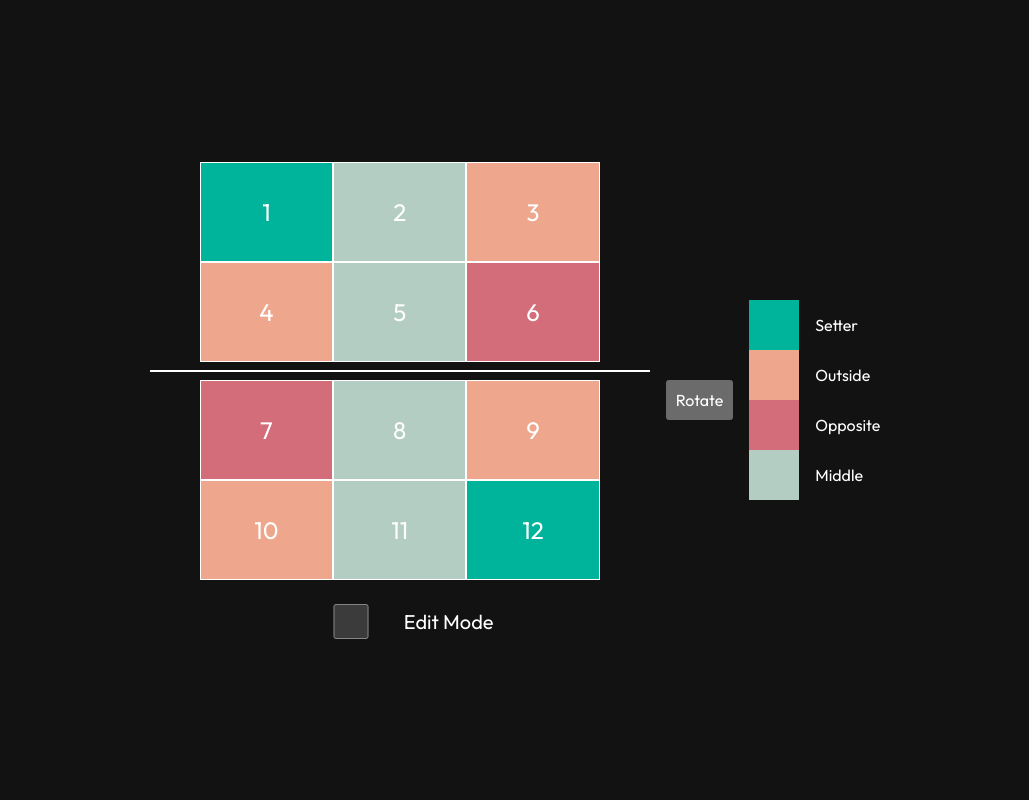
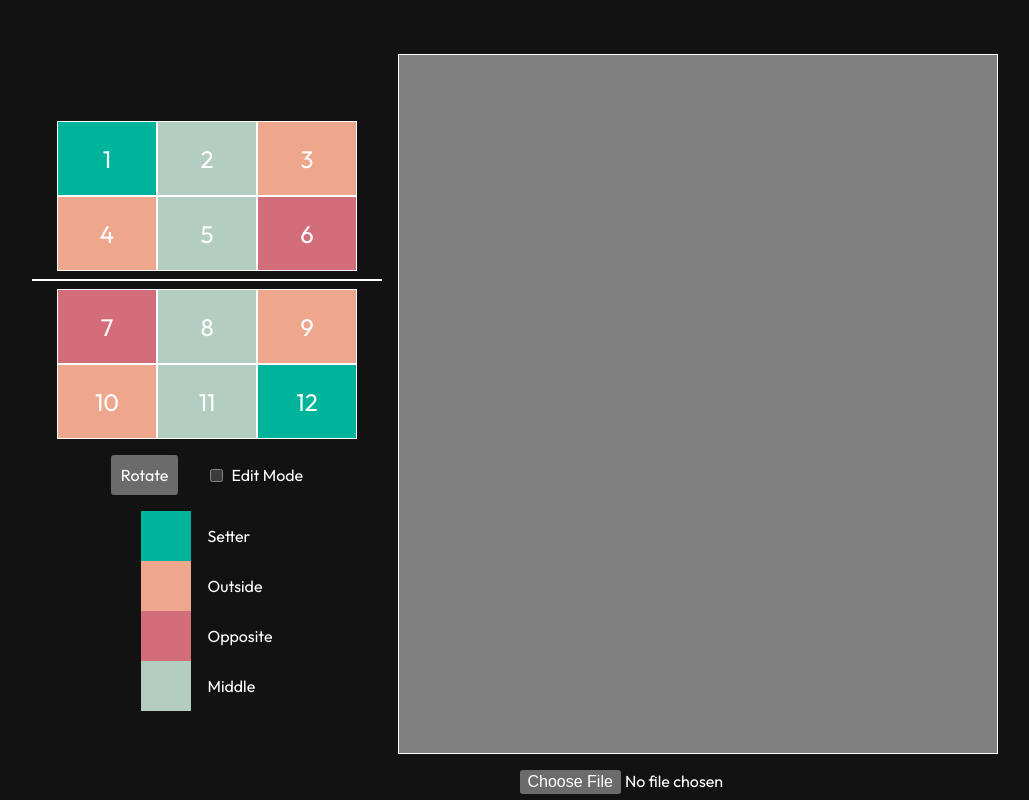
Before and after one commit to kiewalked/volleyball-rotation-tool, a plain HTML site: page index.html in a window 1280 px wide. Shown: the whole page, without its empty margins (125-1154 px from the left). Drawn offline with Linux system fonts and the light colour scheme.

Commit message:
Implemented a pdf upload + reader & rearranged the styling a little bit, need to implement single sided rotations

```diff
--- a/index.html
+++ b/index.html
@@ -15,6 +15,7 @@
   </head>
   <body>
     <div class="hero">
+      <div class="left">
         <div class="court">
           <div class="court-side top">
             <div class="court-square item-1 setter">
@@ -64,6 +65,9 @@
               <span>12</span>
             </div>
           </div>
+        </div>
+        <div class="buttons">
+          <button class="rotate-button" onclick="rotate()">Rotate</button>
           <div class="edit-mode">
             <input
               type="checkbox"
@@ -74,14 +78,7 @@
             <label for="edit-button">Edit Mode</label>
           </div>
         </div>
-
-      <!-- <button onclick="applyOrdering()">Apply Ordering</button> -->
-      <div class="buttons">
-        <button class="rotate-button" onclick="rotate()">Rotate</button>
-        <!-- <button class="edit-button" onclick="toggleEditMode()">
-          Edit Mode
-        </button> -->
-      </div>
+        <div class="legend">
           <div class="colour-key">
             <div class="key-item">
               <div class="setter"></div>
@@ -101,5 +98,24 @@
             </div>
           </div>
         </div>
+      </div>
+      <div class="right">
+        <div class="pdf"></div>
+        <iframe
+          src=""
+          id="iframe-pdf"
+          width="600px"
+          height="700px"
+          allowtransparency="true"
+        ></iframe>
+        <input
+          type="file"
+          name="import"
+          id="import"
+          placeholder="Upload"
+          oninput="loadPDF(event)"
+        />
+      </div>
+    </div>
   </body>
 </html>
--- a/script.js
+++ b/script.js
@@ -1,5 +1,8 @@
 // Map of where each position will move to on the court.
 let initialised = false;
+
+// TODO: Need to implement one side rotating at a time. Right now, both sides rotate. This also means I need to be able to allocate a serving side in edit mode.
+let topServing = true;
 
 const rotations = {
   1: 2,
@@ -73,13 +76,13 @@ function rotate() {
     initialised = true;
   }
   const childDivs = document.getElementsByClassName('court-square');
+  // console.log(childDivs);
   for (let i = 0; i < childDivs.length; i++) {
     const item = childDivs[i];
     const order = item.style.order;
     // ? We need to loop through this list of childDivs and shuffle the order
     item.style.order = rotations[order];
   }
-  for (let i = 1; i < 13; i++) {}
 }
 
 function applyOrdering() {
@@ -153,10 +156,6 @@ function toggleEditMode(e) {
       item.innerHTML = '';
       item.appendChild(input);
       item.appendChild(select);
-
-      // TODO: Need to add in some way of validating the input from each square, and then storing it squareData. The two choices are to have an event listener which listens for every single time a value is updated, or simply read them all at once when we go back to view mode.
-
-      // * Option 2 does seem better, but it means I need to track the selections. Alternatively, if I simply loop through all the court-squares, maybe I can go through sequentially and simply replace that square's data
     }
   } else {
     // ? Need to replace the innerHTML of each court-square with their assigned value, along with assigning the class based on the role from edit mode.
@@ -212,4 +211,23 @@ function renderView() {
   }
 }
 
+function loadPDF(e) {
+  const preview = document.querySelector('iframe');
+  const file = e.target.files[0];
+  const reader = new FileReader();
+  let filename = file.name;
+
+  reader.addEventListener(
+    'load',
+    function () {
+      preview.src = reader.result;
+    },
+    false
+  );
+
+  if (file) {
+    reader.readAsDataURL(file);
+  }
+}
+
 window.onload = renderView();
--- a/style.css
+++ b/style.css
@@ -20,10 +20,13 @@ body {
 .hero {
   min-height: 100vh;
   display: flex;
+  /* justify-content: center;
+  align-items: center; */
+  /* flex-direction: column; */
+  /* gap: 1rem; */
+  gap: 1rem;
   justify-content: center;
   align-items: center;
-  /* flex-direction: column; */
-  gap: 1rem;
 }
 
 img,
@@ -47,7 +50,7 @@ html {
 
 .divider {
   min-height: 2px;
-  min-width: 500px;
+  width: 350px;
   background-color: white;
 }
 
@@ -56,11 +59,16 @@ html {
   flex-direction: column;
   align-items: center;
   gap: 0.5rem;
+
+  /* position: absolute;
+  left: 50%;
+  top: 50%;
+  transform: translate(-50%, -50%); */
 }
 
 .court-side {
-  height: 200px;
-  width: 400px;
+  height: 150px;
+  width: 300px;
   display: grid;
   overflow: hidden;
   justify-content: center;
@@ -126,17 +134,49 @@ button {
 .edit-mode {
   display: flex;
   align-items: center;
-  margin-top: 1rem;
+  width: fit-content;
 }
 
-input,
+.buttons {
+  display: flex;
+  flex-direction: row;
+  gap: 2rem;
+}
+
+input[type='number'],
 select {
-  height: 35px;
-  width: 90px;
+  height: 25px;
+  width: 80px;
   text-align: center;
 }
 
 label {
   margin-left: 0.5rem;
-  font-size: 1.25rem;
 }
+
+/* Chrome, Safari, Edge, Opera */
+input::-webkit-outer-spin-button,
+input::-webkit-inner-spin-button {
+  -webkit-appearance: none;
+  margin: 0;
+}
+
+/* Firefox */
+input[type='number'] {
+  appearance: textfield;
+}
+
+.left,
+.right {
+  padding-top: 2rem;
+  display: flex;
+  flex-direction: column;
+  align-items: center;
+  gap: 1rem;
+}
+
+iframe {
+  border-style: solid;
+  border-width: 1px;
+  background-color: grey;
+}
```
Lines whose indentation alone changed are shown as unchanged.
